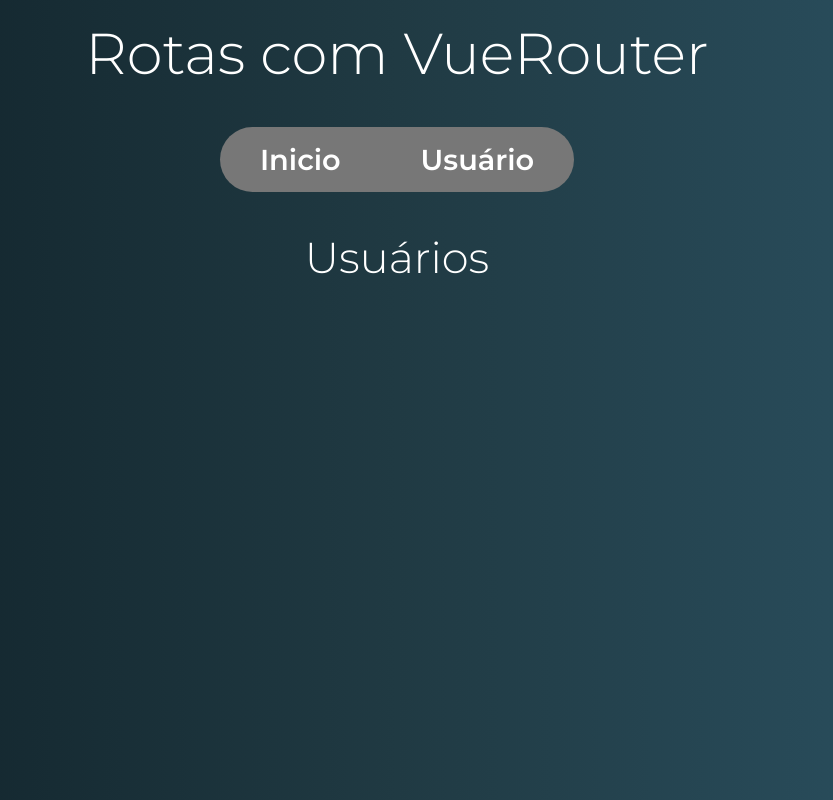
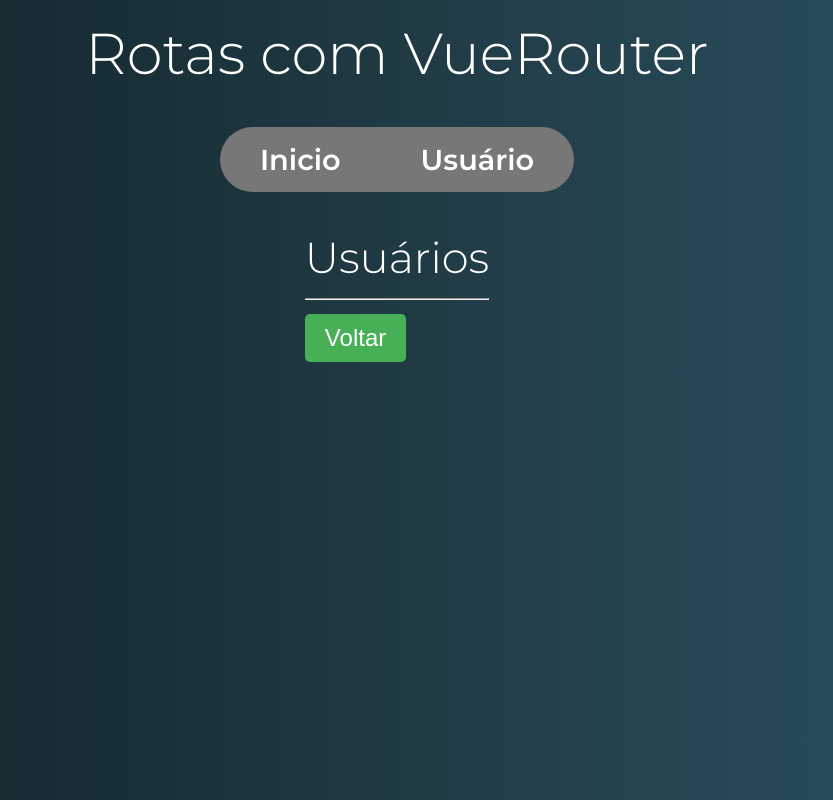
Before and after one commit to hugopedro/Vue, a Vue app in the folder rotas-exercicios/: page /usuario in a window 1280 px wide. Shown: the whole page, without its empty margins (243-1076 px from the left). Built offline with nearby package versions, Linux system fonts and the light colour scheme.

Commit message:
251 Navegação via código (Navegação Imperativa)

```diff
--- a/rotas-exercicios/src/components/usuario/Usuario.vue
+++ b/rotas-exercicios/src/components/usuario/Usuario.vue
@@ -1,12 +1,19 @@
 <template>
   <div class="usuario">
       <h2>Usuários</h2>
+      <hr>
+    <button sucesso @click="irParaInicio">Voltar</button>
   </div>
 </template>
 
 <script>
 export default {
-
+    methods: {
+        irParaInicio() {
+            // this.$router.push('/')
+            this.$router.push({ path: '/' }) //dá na mesma
+        }
+    }
 }
 </script>
 
```
